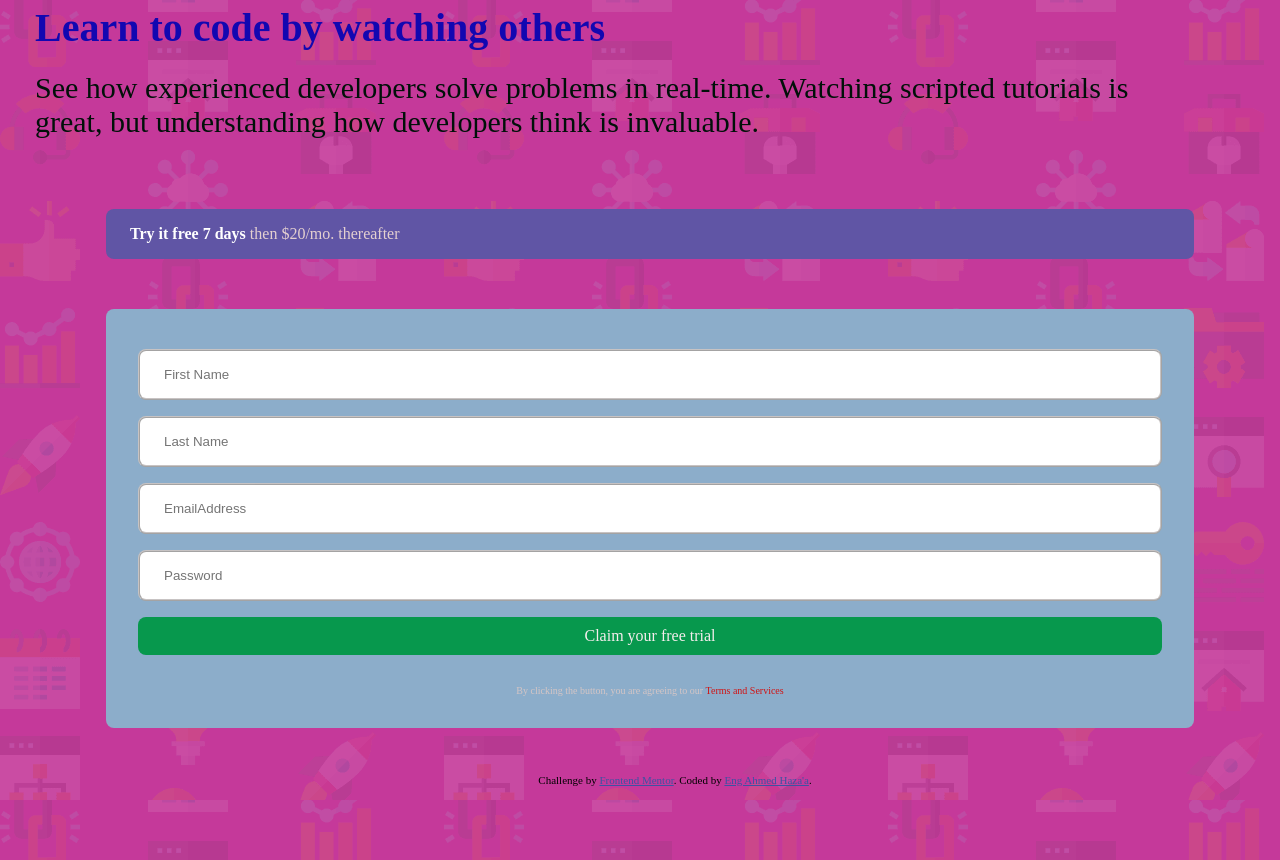
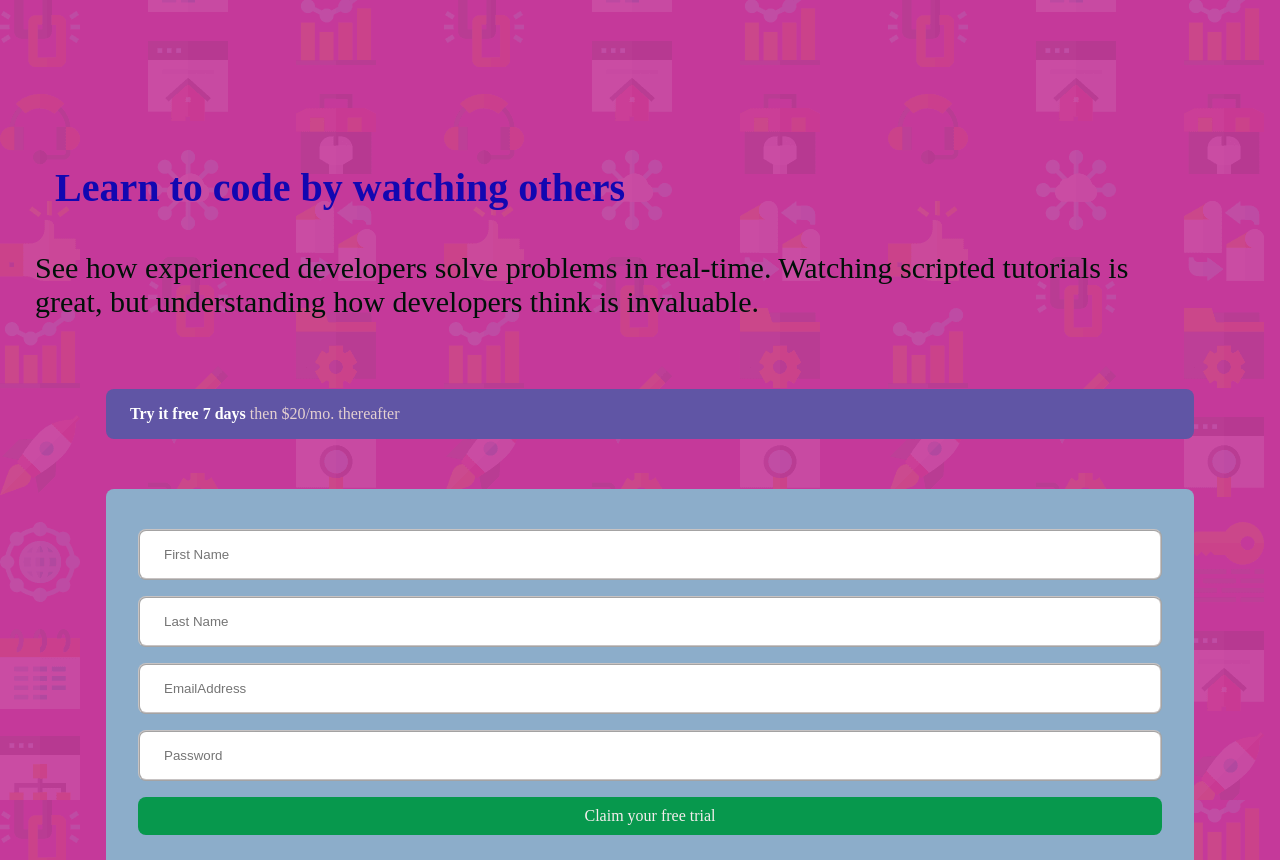
Before and after one commit to ahmedgamhan/intro-component-with-signup-form-master, a plain HTML site: page index.html in a window 1280 px wide. Shown: the top 860 px of the page. Drawn offline with Linux system fonts and the light colour scheme.

Commit message:
Update style.css
....

```diff
--- a/css/style.css
+++ b/css/style.css
@@ -19,7 +19,7 @@ width: 100%;
     flex-direction: row;
     justify-content: center;
     align-items: center;
-     height: 100vh;
+     /* height: 100vh;  */
 }
 
 .leftsection{
@@ -115,7 +115,7 @@ footer{
     margin-top: 35px;
 }
 
-@media  (max-width:1400px) {
+@media  (max-width:1440px) {
 
     body{
         display: flex;
@@ -123,12 +123,14 @@ footer{
         background-color:rgba(188, 26, 139, 0.862);
         flex-direction:column;
         justify-content: center;
+        height: 140vh;
         }
 
     .main{
         display: flex;
         flex-direction: column;
         width: 100%;
+        height: 140vh;
     }
 
      .leftsection{
@@ -142,7 +144,8 @@ footer{
     }
 
     .leftsection-title{
-    width: 50%;
+    margin: 20px;
+    width: 80%;
     color: #1207b1;
     }
     .rigthtextdetail{
```
